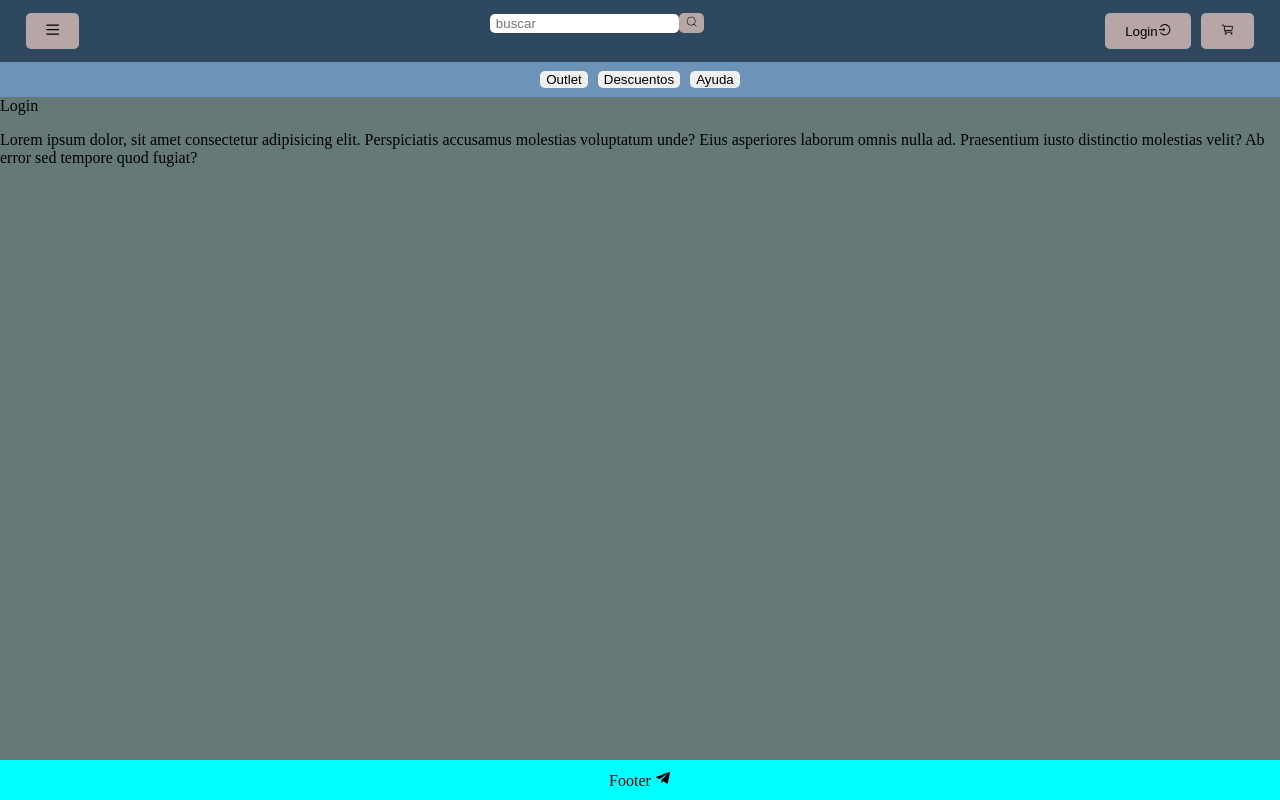
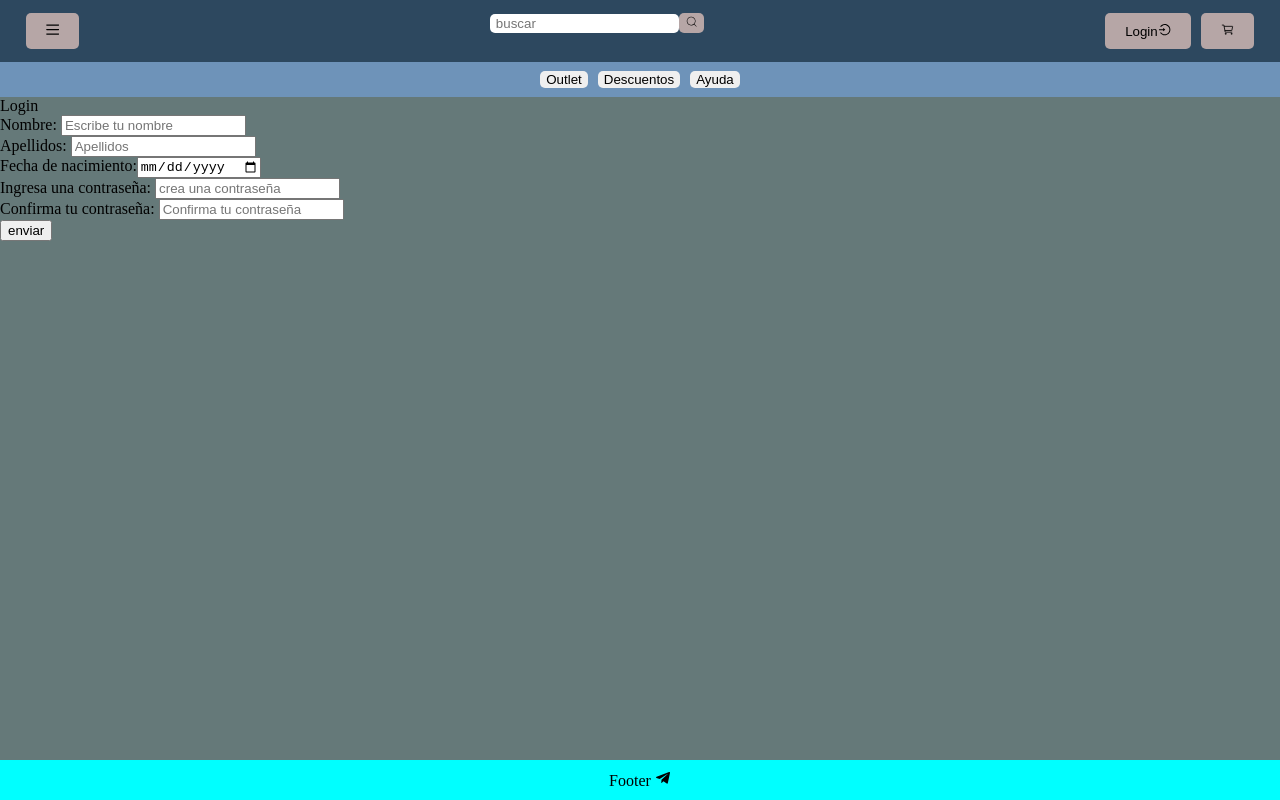
Before and after one commit to SalvadorGonzalezG/e-commers, a React (Vite) app: page /login in a window 1280 px wide. Built offline with nearby package versions, Linux system fonts and the light colour scheme.

Commit message:
crando el formulario para el inicio de sesión haciendo el input de tipo passwod requerido

```diff
--- a/src/pages/Login.jsx
+++ b/src/pages/Login.jsx
@@ -2,7 +2,23 @@
 const Login = () => {
   return (
     <div className="login--container">Login
-      <p>Lorem ipsum dolor, sit amet consectetur adipisicing elit. Perspiciatis accusamus molestias voluptatum unde? Eius asperiores laborum omnis nulla ad. Praesentium iusto distinctio molestias velit? Ab error sed tempore quod fugiat?</p>
+      <div>
+        <form action="" className="fomr-login">
+          <label htmlFor="">Nombre: </label>
+          <input type="text" placeholder="Escribe tu nombre" /> <br />
+          <label htmlFor="">Apellidos: </label>
+          <input type="text" placeholder="Apellidos" /> <br />
+          <label htmlFor="">Fecha de nacimiento:</label>
+          <input type="date" name="" id="" /><br />
+          <label htmlFor="">Ingresa una contraseña: </label>
+          <input type="password" name="" id="" placeholder="crea una contraseña" /><br />
+          <label htmlFor="">Confirma tu contraseña: </label>
+          <input type="text" placeholder="Confirma tu contraseña" /> <br />
+          <button type="submit">enviar</button>
+
+
+        </form>
+      </div>
     </div>
   )
 }
```
